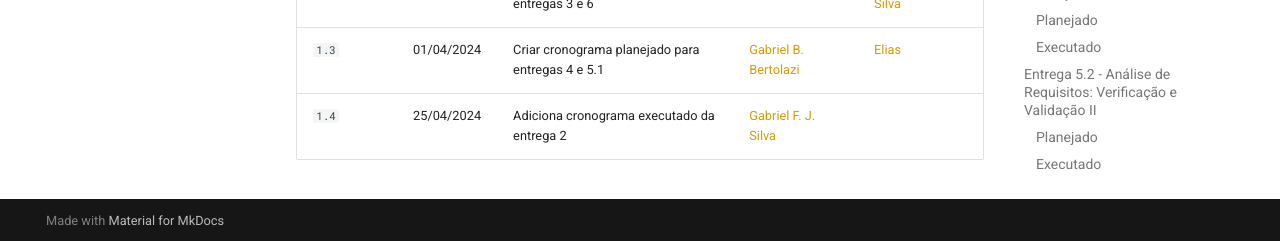
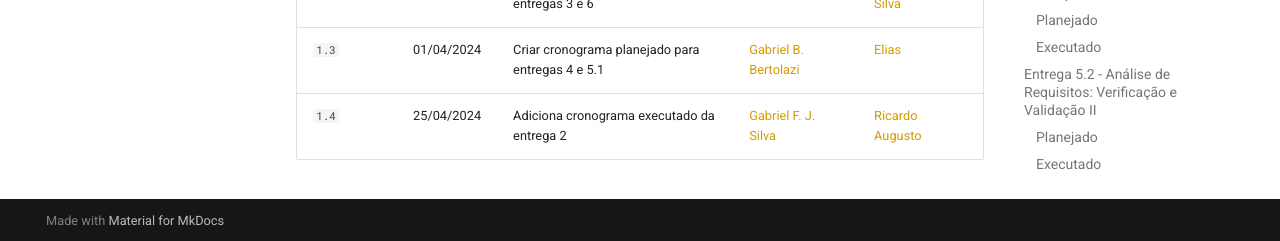
Before and after one commit to Requisitos-de-Software/2024.1-Serasa, an MkDocs documentation site: the page built from docs/planejamento/cronograma.md, in a window 1280 px wide and 900 px high, scrolled down 12125 px. Shown: the part 656-897 px from the top of the window. Built offline with MkDocs 1.6.1 and Material for MkDocs 9.7.7, drawn with Linux system fonts in a browser that asks for light colours; comment, search, counter and statistics services are not loaded.

Commit message:
adicionando revisor

```diff
--- a/docs/planejamento/cronograma.md
+++ b/docs/planejamento/cronograma.md
@@ -273,4 +273,4 @@ Disponível em:
 | `1.1` | 30/03/2024 | Criar cronograma planejado para entregas 2 e 5.2 | [Gabriel F. J. Silva](https://github.com/MMcLovin) | [Pablo S. Costa](https://github.com/pabloheika) |
 | `1.2` | 01/04/2024 | Criar cronograma planejado para entregas 3 e 6 | [Elias Oliveira](https://github.com/EliasOliveira21) | [Gabriel F. J. Silva](https://github.com/MMcLovin) |
 | `1.3` | 01/04/2024 | Criar cronograma planejado para entregas 4 e 5.1 | [Gabriel B. Bertolazi](https://github.com/Bertolazi) | [Elias](https://github.com/EliasOliveira21) |
-| `1.4` | 25/04/2024 | Adiciona cronograma executado da entrega 2 | [Gabriel F. J. Silva](https://github.com/MMcLovin) | [](https://github.com/) |
+| `1.4` | 25/04/2024 | Adiciona cronograma executado da entrega 2 | [Gabriel F. J. Silva](https://github.com/MMcLovin) | [Ricardo Augusto](https://www.github.com/avmricardo) |
```
